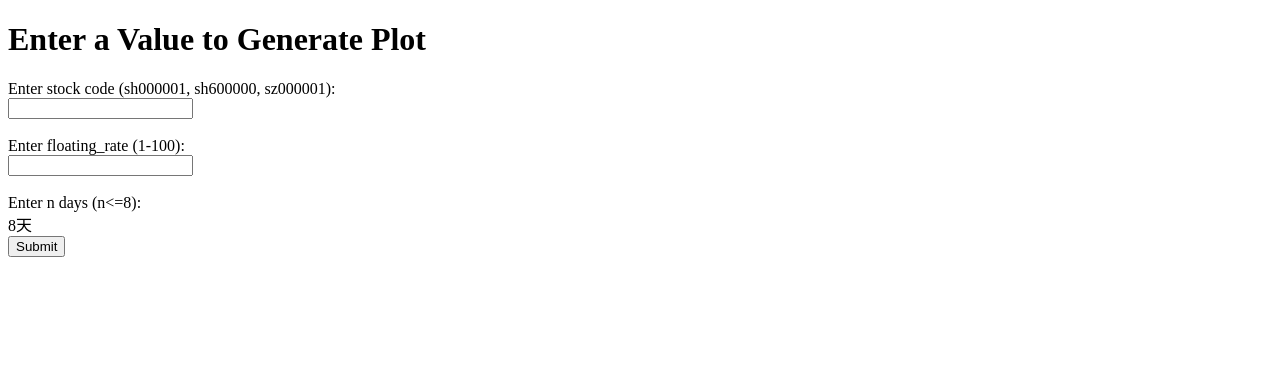
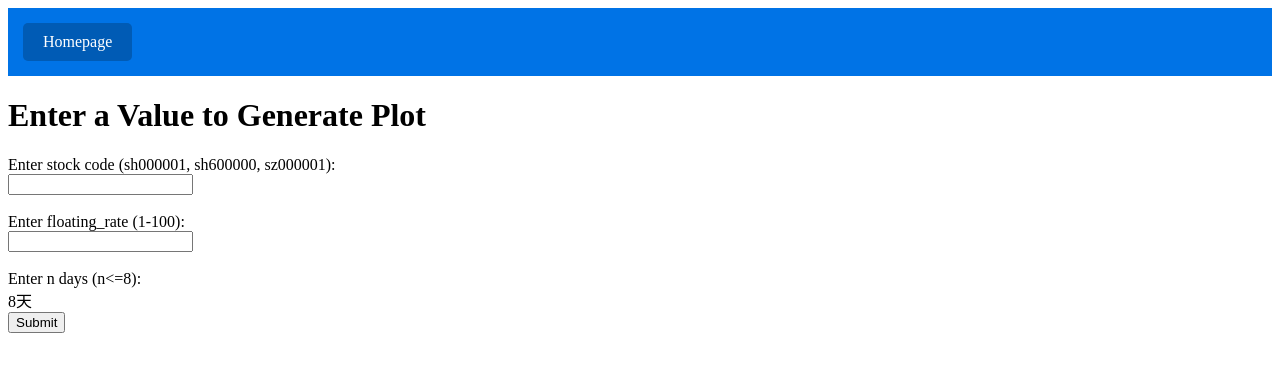
Before and after one commit to xiaolou86/stockai, a Flask app: page /high in a window 1280 px wide. Shown: the top 372 px of the page. Run offline with Flask 3, Linux system fonts and the light colour scheme.

Commit message:
add header

```diff
--- a/app.py
+++ b/app.py
@@ -206,8 +206,12 @@ def plot_png2():
 
     return send_file(img, mimetype='image/png')
 
-@app.route('/', methods=['GET', 'POST'])
+@app.route('/', methods=['GET'])
 def index():
+    return render_template('index.html')
+
+@app.route('/volume_old', methods=['GET', 'POST'])
+def volume_old():
     if request.method == 'POST':
         try:
             # Get user input
@@ -235,11 +239,11 @@ def index():
             x_lim = ax.get_xlim()
             y_lim = ax.get_ylim()
 
-            return render_template('index.html', axes=f"1", days=days, code=code)
+            return render_template('volume_old.html', axes=f"1", days=days, code=code)
         except ValueError:
-            return render_template('index.html', error="Please enter a valid number.")
+            return render_template('volume_old.html', error="Please enter a valid number.")
 
-    return render_template('index.html')
+    return render_template('volume_old.html')
 
 @app.route('/volume', methods=['GET', 'POST'])
 def volume():
--- /dev/null
+++ b/templates/header.html
@@ -0,0 +1,30 @@
+<!-- header.html -->
+<header>
+    <a href="/" class="home-button">Homepage</a>
+</header>
+
+<style>
+    /* Include the CSS for the header */
+    header {
+        background-color: #0073e6;
+        padding: 15px;
+        color: #fff;
+        display: flex;
+        justify-content: space-between;
+        align-items: center;
+    }
+    .home-button {
+        background-color: #005bb5;
+        border: none;
+        color: #fff;
+        padding: 10px 20px;
+        text-decoration: none;
+        border-radius: 5px;
+        font-size: 16px;
+        cursor: pointer;
+        transition: background-color 0.3s;
+    }
+    .home-button:hover {
+        background-color: #003f7f;
+    }
+</style>
--- a/templates/high.html
+++ b/templates/high.html
@@ -6,6 +6,9 @@
     <title>Plot Axes Demo</title>
 </head>
 <body>
+
+    {% include "header.html" %}
+
     <h1>Enter a Value to Generate Plot</h1>
     <form method="post">
         <label for="code">Enter stock code (sh000001, sh600000, sz000001):</label><br>
@@ -34,5 +37,6 @@
 	    {% endfor %}
     </table>
     {% endif %}
+
 </body>
 </html>
--- a/templates/high5.html
+++ b/templates/high5.html
@@ -24,6 +24,8 @@
     </style>
 </head>
 <body>
+    {% include "header.html" %}
+
     <h1>5分钟：最高最低价统计</h1>
     <form method="post">
         <label for="code">Enter stock code (sh000001, sh600000, sz000001):</label><br>
--- a/templates/volume.html
+++ b/templates/volume.html
@@ -6,6 +6,8 @@
     <title>Plot Axes Demo</title>
 </head>
 <body>
+    {% include "header.html" %}
+
     <h1>Enter a Value to Generate Plot</h1>
     <form id="info" method="post">
         <label for="code">Enter stock code (sh000001, sh600000, sz000001):</label><br>
```
Also changed, not shown: templates/index.html (+44 -19 lines), templates/volume_old.html (added, +32 -0 lines).
